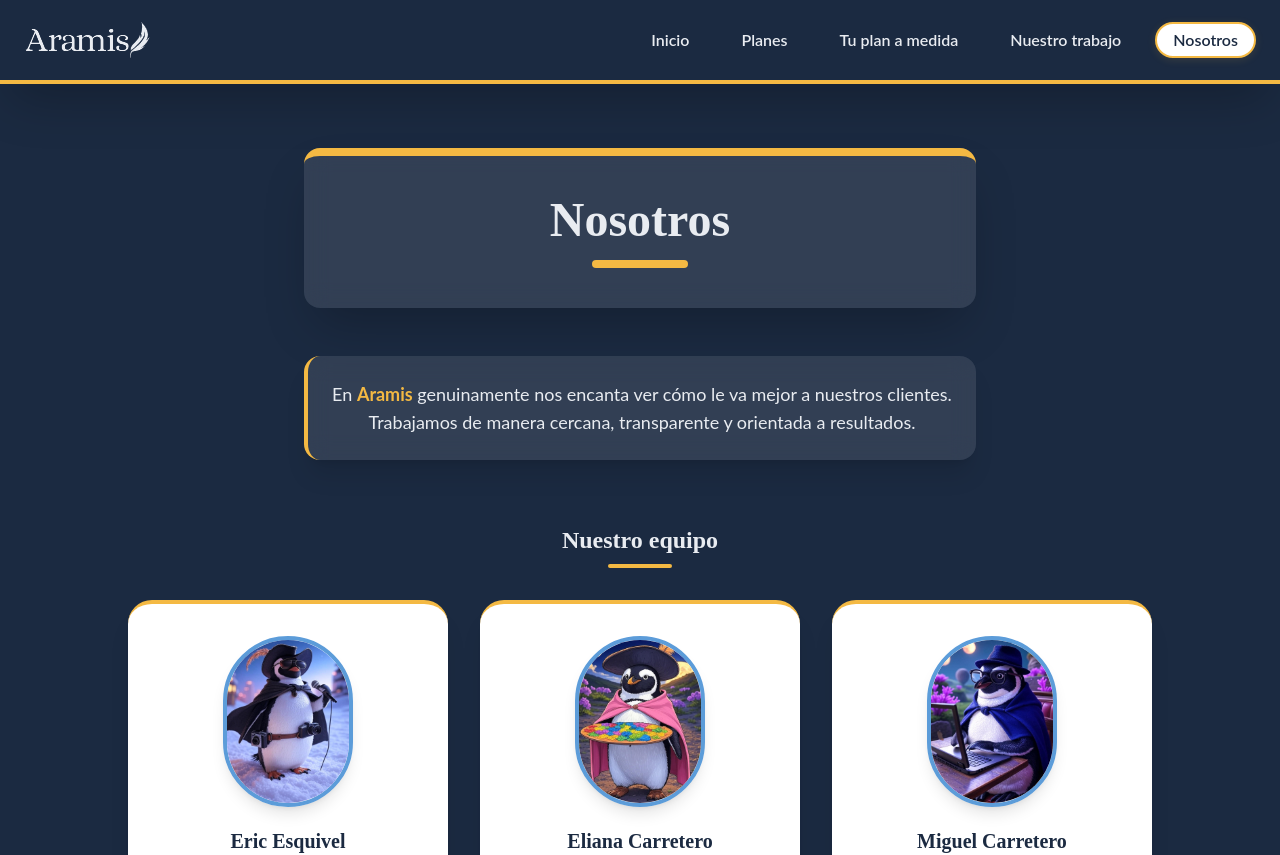
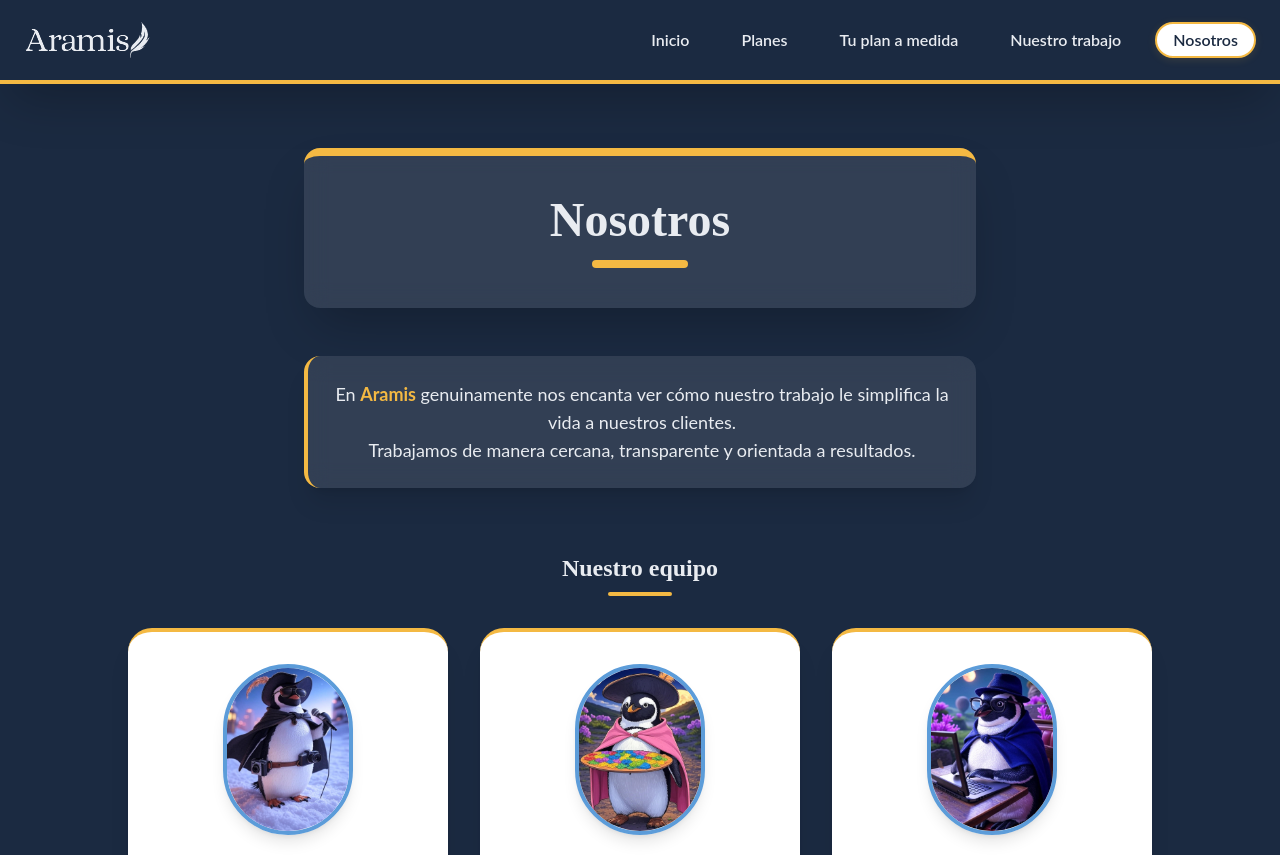
Before and after one commit to Maiguelon/Aramis-Web, a Next.js app: page /acerca_de in a window 1280 px wide. Shown: the top 855 px of the page. Built offline with nearby package versions, Linux system fonts and the light colour scheme.

Commit message:
minal copy change in acercade

```diff
--- a/pages/acerca_de.jsx
+++ b/pages/acerca_de.jsx
@@ -34,7 +34,7 @@ export default function Nosotros() {
       {/* Intro */}
       <div className="max-w-2xl mx-auto mb-16 bg-white/10 p-6 rounded-2xl shadow-xl border-l-4 border-accent-yellow backdrop-blur-md">
         <p className="text-lg text-center text-bg-light">
-          En <span className="font-bold text-accent-yellow">Aramis</span> genuinamente nos encanta ver cómo le va mejor a nuestros clientes. <br />
+          En <span className="font-bold text-accent-yellow">Aramis</span> genuinamente nos encanta ver cómo nuestro trabajo le simplifica la vida a nuestros clientes. <br />
           Trabajamos de manera cercana, transparente y orientada a resultados.
         </p>
       </div>
```
